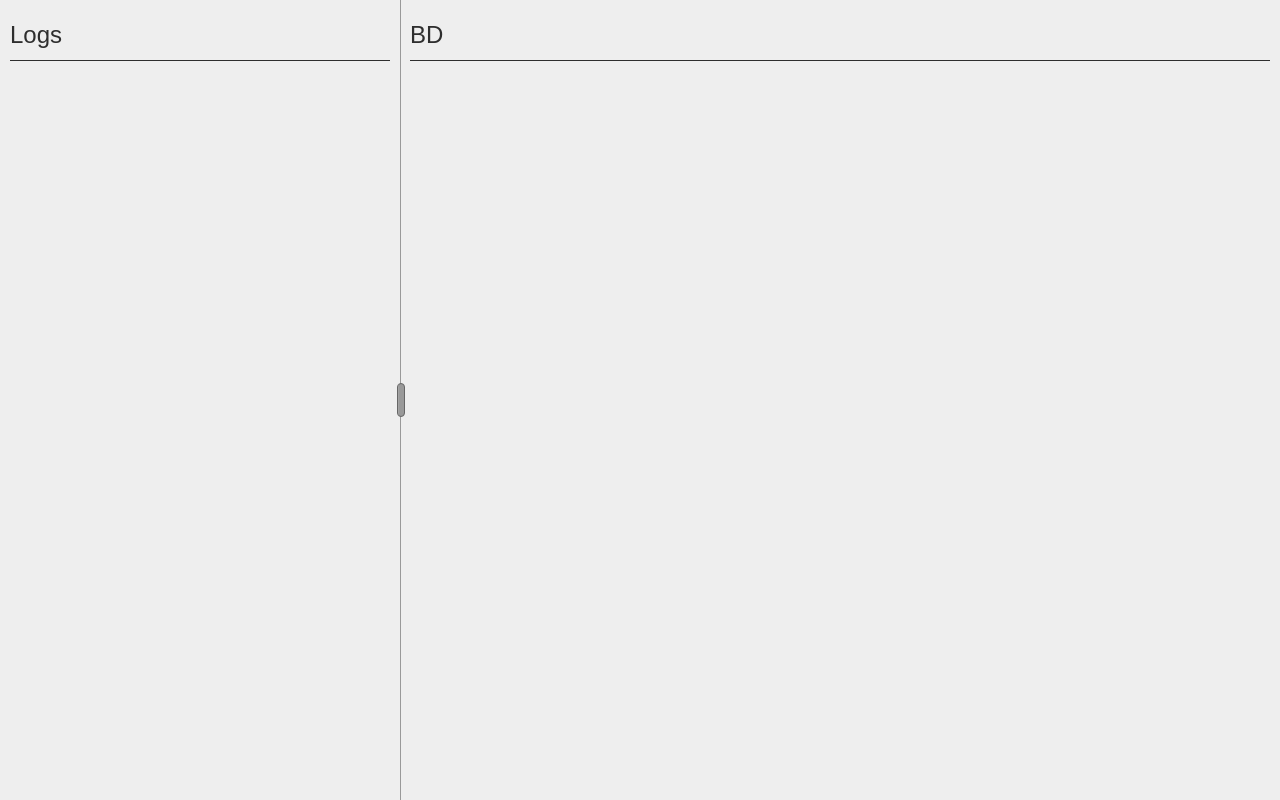
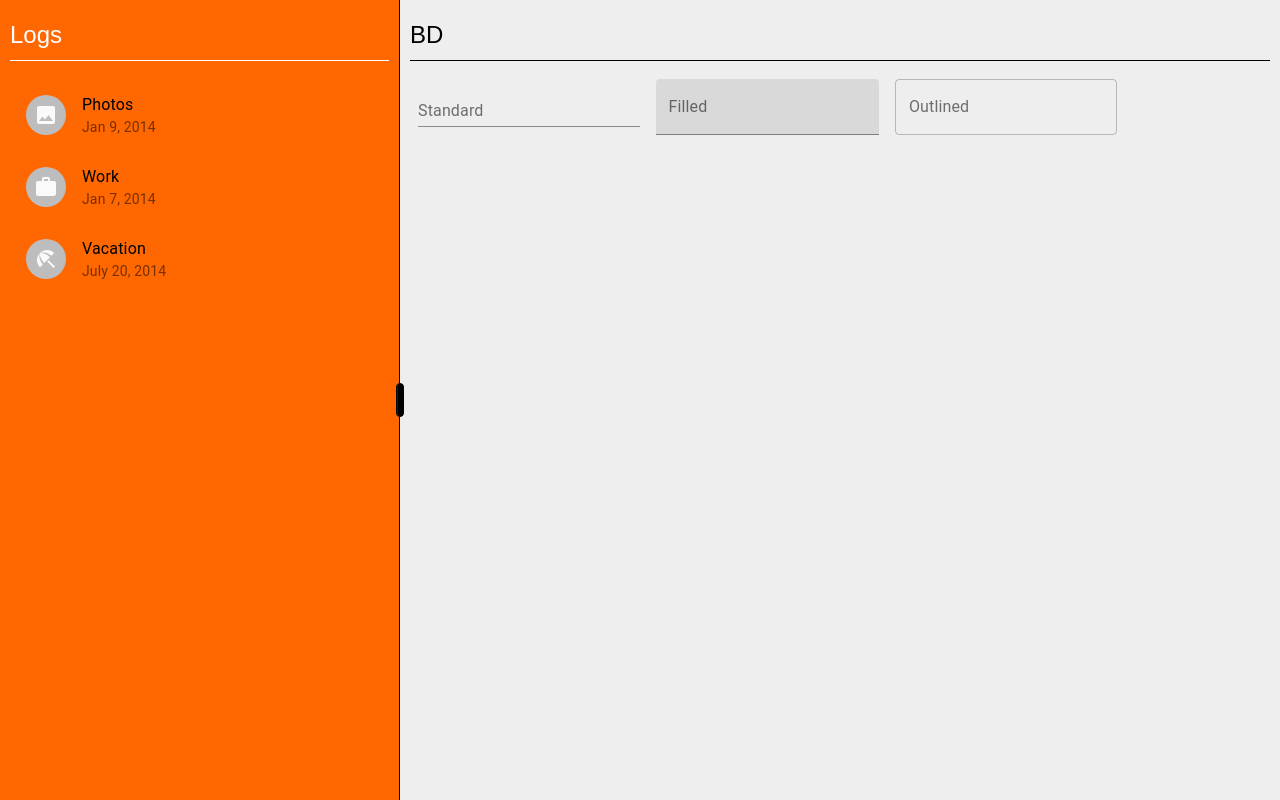
Before and after one commit to ThompsonMss/electronJSwithReactJS, a React (Create React App) app: page / in a window 1280 px wide. Built offline with nearby package versions, Linux system fonts and the light colour scheme.

Commit message:
add: list

```diff
--- a/package.json
+++ b/package.json
@@ -9,6 +9,7 @@
   "homepage": "./",
   "dependencies": {
     "@material-ui/core": "^4.11.2",
+    "@material-ui/icons": "^4.11.2",
     "@testing-library/jest-dom": "^5.11.4",
     "@testing-library/react": "^11.1.0",
     "@testing-library/user-event": "^12.1.10",
--- a/src/App.js
+++ b/src/App.js
@@ -1,7 +1,33 @@
 import { Container, WrapperLeft, WrapperRight, Title } from "./styles";
 import { ResizableBox } from "react-resizable";
 
+/* MATERIAL UI */
+import { makeStyles } from "@material-ui/core/styles";
+import List from "@material-ui/core/List";
+import ListItem from "@material-ui/core/ListItem";
+import ListItemText from "@material-ui/core/ListItemText";
+import ListItemAvatar from "@material-ui/core/ListItemAvatar";
+import Avatar from "@material-ui/core/Avatar";
+import ImageIcon from "@material-ui/icons/Image";
+import WorkIcon from "@material-ui/icons/Work";
+import BeachAccessIcon from "@material-ui/icons/BeachAccess";
+import TextField from '@material-ui/core/TextField';
+
+const useStyles = makeStyles((theme) => ({
+  root: {
+    width: "100%",
+  },
+  input: {
+    "& > *": {
+      margin: theme.spacing(1),
+      width: "25ch",
+    },
+  },
+}));
+
 function App() {
+  const classes = useStyles();
+
   return (
     <Container>
       <ResizableBox
@@ -13,16 +39,47 @@ function App() {
         axis="x"
       >
         <WrapperLeft>
-          <Title>
+          <Title color="#FFF">
             <span>Logs</span>
           </Title>
+          <List className={classes.root}>
+            <ListItem>
+              <ListItemAvatar>
+                <Avatar>
+                  <ImageIcon />
+                </Avatar>
+              </ListItemAvatar>
+              <ListItemText primary="Photos" secondary="Jan 9, 2014" />
+            </ListItem>
+            <ListItem>
+              <ListItemAvatar>
+                <Avatar>
+                  <WorkIcon />
+                </Avatar>
+              </ListItemAvatar>
+              <ListItemText primary="Work" secondary="Jan 7, 2014" />
+            </ListItem>
+            <ListItem>
+              <ListItemAvatar>
+                <Avatar>
+                  <BeachAccessIcon />
+                </Avatar>
+              </ListItemAvatar>
+              <ListItemText primary="Vacation" secondary="July 20, 2014" />
+            </ListItem>
+          </List>
         </WrapperLeft>
       </ResizableBox>
 
       <WrapperRight>
-        <Title>
+        <Title color="#000">
           <span>BD</span>
         </Title>
+        <form className={classes.input} noValidate autoComplete="off">
+          <TextField id="standard-basic" label="Standard" />
+          <TextField id="filled-basic" label="Filled" variant="filled" />
+          <TextField id="outlined-basic" label="Outlined" variant="outlined" />
+        </form>
       </WrapperRight>
     </Container>
   );
--- a/src/globalStyles.js
+++ b/src/globalStyles.js
@@ -5,7 +5,7 @@ const GlobalStyles = createGlobalStyle`
         margin: 0;
         padding: 0;
         height: 100%;
-        /* overflow: hidden; */
+        overflow: hidden;
         font-family: Arial, Helvetica, sans-serif;
         font-smoothing: antialiased;
     }
@@ -20,10 +20,10 @@ const GlobalStyles = createGlobalStyle`
         user-select: none;
         cursor: ew-resize;
         position: absolute;
-        background-color: #999;
+        background-color: #000;
         font-size: 24px;
         border-radius: 4px;
-        border: 1px solid #666;
+        border: 1px solid #000;
         &::before {
             width: 1px;
             height: 32px;
@@ -33,7 +33,7 @@ const GlobalStyles = createGlobalStyle`
     }
 
     .react-resizable-handle-e {
-        right: -5px;
+        right: -4px;
         padding-right: 5px;
         top: 50%;
         transform: translateY(-50%);
--- a/src/styles.js
+++ b/src/styles.js
@@ -9,32 +9,36 @@ export const Container = styled.div`
   background-color: #eee;
 `;
 
-export const WrapperLeft = styled.div`
+const Wrapper = styled.div`
   display: flex;
   flex: 1;
-  width: 100%;
-  height: 100%;
-  border-right: 1px solid #999;
+  flex-direction: column;
+  align-items: flex-start;
+  justify-content: flex-start;
+  padding: 10px;
 `;
 
-export const WrapperRight = styled.div`
-  display: flex;
-  flex: 1;
+export const WrapperLeft = styled(Wrapper)`
+  border-right: 1px solid #000;
+  height: 100%;
+  background: #ff6800;
 `;
+
+export const WrapperRight = styled(Wrapper)``;
 
 export const Title = styled.div`
   display: flex;
   width: 100%;
   padding-bottom: 0px;
-  margin: 10px;
+  margin-bottom: 10px;
   height: 50px;
   flex-direction: row;
   align-items: center;
   justify-content: flex-start;
-  border-bottom: .5px solid #2e2e2e;
+  border-bottom: ${(props) => `0.5px solid ${props.color}`};
 
   span {
     font-size: 24px;
-    color: #2e2e2e;
+    color: ${(props) => props.color};
   }
 `;
```
Also changed, not shown: 2 other files (tests, documents, lock files or other folders).
